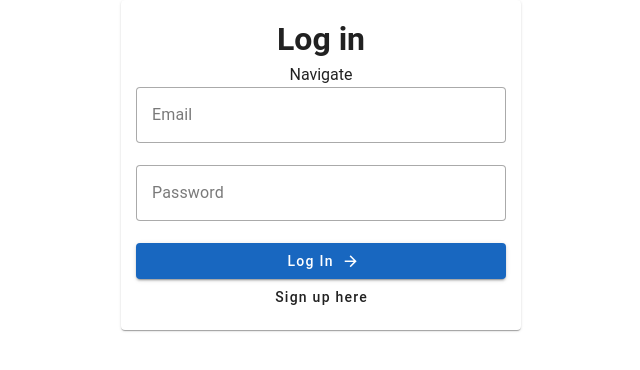
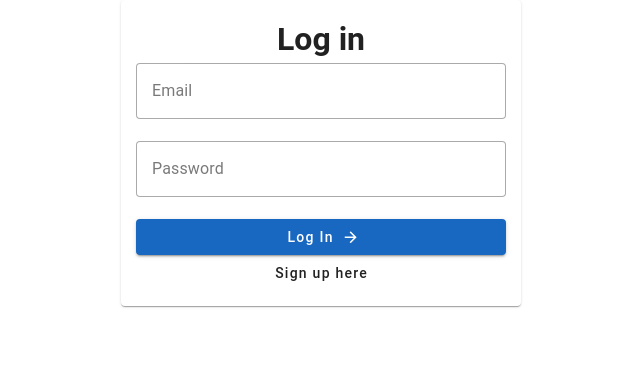
Before and after one commit to erwinvm26/rickandmorty-app, a Vue app in the folder rickandmorty-project/: page /login in a window 1280 px wide. Shown: the top 370 px of the page, without its empty margins (319-959 px from the left). Built offline with nearby package versions, Linux system fonts and the light colour scheme.

Commit message:
add logout

```diff
--- a/rickandmorty-project/src/components/List.vue
+++ b/rickandmorty-project/src/components/List.vue
@@ -5,6 +5,7 @@ import axios from "axios";
 import jwt_decode from "jwt-decode";
 import CardRickMorty from "./Card.vue";
 import { key } from "../store";
+import router from "../router";
 
 const store = useStore(key);
 
@@ -32,13 +33,22 @@ const dataStore = computed(() => {
   return store.state.data
 })
 
+const fnLogout = () => {
+  localStorage.removeItem('user_token');
+  router.push('/login')
+  window.location.href = '/login'
+}
+
 
 // return store.state.data
 </script>
 <template>
   <div>
     <v-container fluid class="bg-surface-variant">
-      <h1 class="text-center mb-5">Rick and Morty</h1>
+      <div class="d-flex justify-space-between">
+        <h1 class="text-center mb-5">Rick and Morty</h1>
+        <v-btn color="secondary" @click="fnLogout">Logout</v-btn>
+      </div>
       <div></div>
       <v-row no-gutters v-for="(item, index) in dataStore" :key="index">
         <v-col class="pa-2" v-for="b in item" :key="`b_${b.id}`">
--- a/rickandmorty-project/src/components/Login.vue
+++ b/rickandmorty-project/src/components/Login.vue
@@ -45,11 +45,7 @@ export default {
       }
     });
 
-    const navigate = () => {
-      router.push("/");
-    };
-
-    return { email, password, submit, isError, errorMessage, navigate };
+    return { email, password, submit, isError, errorMessage };
   },
 };
 </script>
@@ -58,7 +54,6 @@ export default {
   <div class="d-flex justify-center">
     <v-card width="400" class="text-center" style="padding: 15px">
       <h1 class="text-center">Log in</h1>
-      <button @click="navigate">Navigate</button>
 
       <v-form @submit.prevent="submit">
         <div>
```
Also changed, not shown: rickandmorty-project/src/components/Card.vue (+1 -11 lines).
